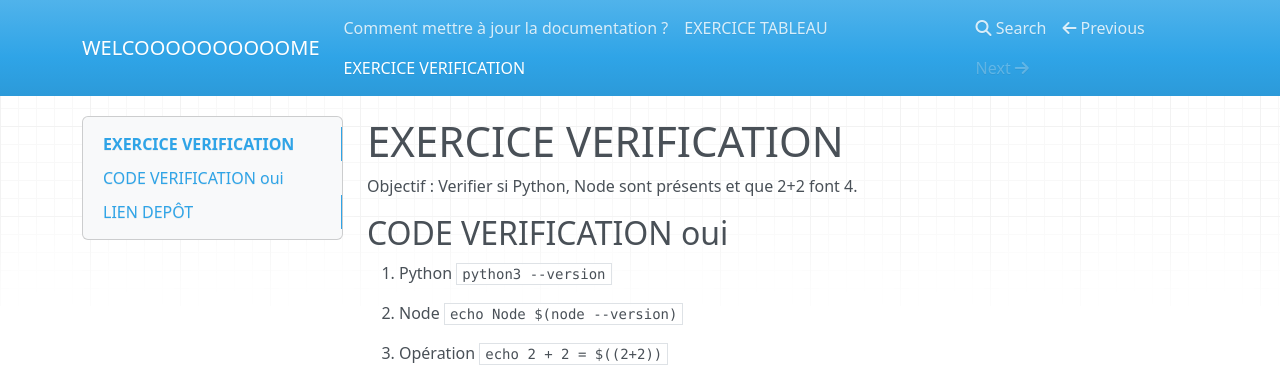
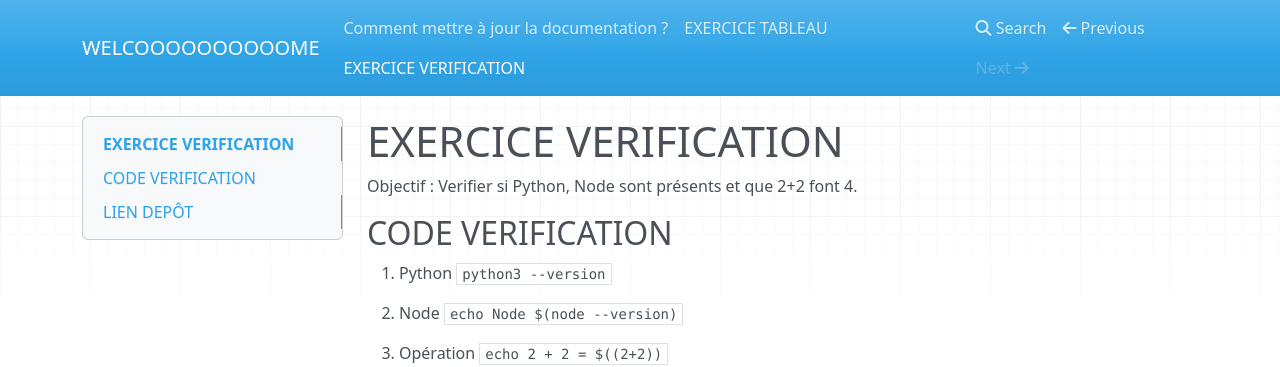
Before and after one commit to massaines-cpu/DOCUMENTATION-PRAIRIE, an MkDocs documentation site: the page built from docs/verification.md, in a window 1280 px wide. Shown: the top 367 px of the page. Built offline with MkDocs 1.6.1, drawn with Linux system fonts in a browser that asks for light colours; nearby versions of some CDN libraries.

Commit message:
pipeline5

```diff
--- a/docs/verification.md
+++ b/docs/verification.md
@@ -3,7 +3,7 @@
 
 Objectif : Verifier si Python, Node sont présents et que 2+2 font 4.
 
-## CODE VERIFICATION oui
+## CODE VERIFICATION
 
 1. Python
 `python3 --version`
```
Also changed, not shown: 3 other files.
